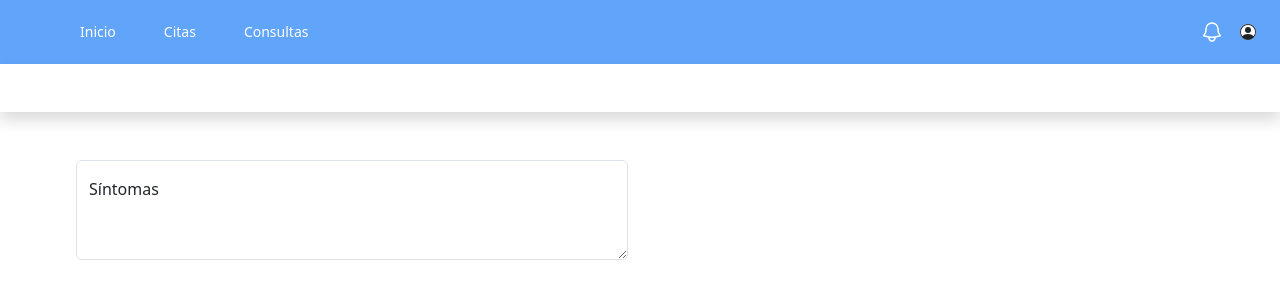
After one commit to EliasE83/MedQ-AMV, a Flask app: page /nuevaconsulta in a window 1280 px wide. The commit adds this page. Shown: the top 300 px of the page. Run offline with Flask 3, Linux system fonts and the light colour scheme; some libraries are stand-ins or nearby versions.

```diff
--- a/app.py
+++ b/app.py
@@ -108,6 +108,10 @@ def citas():
 def consultas():
     return render_template('consultas.html')
 
+@app.route('/nuevaconsulta')
+def nuevaconsulta():
+    return render_template('nuevaconsulta.html')
+
 
 #Ejecucion del Servidor en el puerto 5000
 if __name__ == '__main__':
--- a/templates/consultas.html
+++ b/templates/consultas.html
@@ -7,6 +7,8 @@
       <div class="overflow-x-auto">
         <!-- Div para citas pendientes -->
         <div class="mb-4">
+          <a href="/nuevaconsulta" class="inline-block rounded bg-indigo-600 px-5 py-3 text-xl font-medium text-white hover:bg-indigo-700 mb-3">Nueva consulta</a>
+
           <h2 class="text-xl font-semibold mb-2">Tickets de consultas virtuales</h2>
 
     <div class="overflow-x-auto">
--- a/templates/dashboardU.html
+++ b/templates/dashboardU.html
@@ -5,6 +5,8 @@
     <meta name="viewport" content="width=device-width, initial-scale=1.0">
     <title>Document</title>
     <script src="https://cdn.tailwindcss.com"></script>
+    <link rel="stylesheet" href="https://cdn.jsdelivr.net/npm/bootstrap-icons@1.10.5/font/bootstrap-icons.css">
+    <link href="https://cdn.jsdelivr.net/npm/bootstrap@5.3.1/dist/css/bootstrap.min.css" rel="stylesheet" integrity="sha384-4bw+/aepP/YC94hEpVNVgiZdgIC5+VKNBQNGCHeKRQN+PtmoHDEXuppvnDJzQIu9" crossorigin="anonymous">
 </head>
 <body>
 
@@ -14,7 +16,7 @@
         <div class="flex h-16 items-center justify-between">
           <div class="flex items-center">
             <div class="flex-shrink-0">
-              <img class="h-8 w-8" src="https://tailwindui.com/img/logos/mark.svg?color=indigo&shade=500" alt="Your Company">
+              <!-- <img class="h-8 w-8" src="https://tailwindui.com/img/logos/mark.svg?color=indigo&shade=500" alt="Your Company"> -->
             </div>
             <div class="hidden md:block">
               <div class="ml-10 flex items-baseline space-x-4">
@@ -39,7 +41,10 @@
                 <div>
                   <button type="button" class="relative flex max-w-xs items-center rounded-full bg-white text-sm focus:outline-none focus:ring-2 focus:ring-white focus:ring-offset-2 focus:ring-offset-gray-800" id="user-menu-button" aria-expanded="false" aria-haspopup="true">
                     <span class="absolute -inset-1.5"></span>
-                    <img class="h-8 w-8 rounded-full" src="" alt="">
+                    <svg xmlns="http://www.w3.org/2000/svg" width="16" height="16" fill="currentColor" class="bi bi-person-circle" viewBox="0 0 16 16">
+                      <path d="M11 6a3 3 0 1 1-6 0 3 3 0 0 1 6 0z"/>
+                      <path fill-rule="evenodd" d="M0 8a8 8 0 1 1 16 0A8 8 0 0 1 0 8zm8-7a7 7 0 0 0-5.468 11.37C3.242 11.226 4.805 10 8 10s4.757 1.225 5.468 2.37A7 7 0 0 0 8 1z"/>
+                    </svg>
                   </button>
                 </div>
 
@@ -81,5 +86,6 @@
   </div>
   {% block body %}
   {% endblock %}
+  <script src="https://cdn.jsdelivr.net/npm/bootstrap@5.3.1/dist/js/bootstrap.bundle.min.js" integrity="sha384-HwwvtgBNo3bZJJLYd8oVXjrBZt8cqVSpeBNS5n7C8IVInixGAoxmnlMuBnhbgrkm" crossorigin="anonymous"></script>
 </body>
 </html>
--- /dev/null
+++ b/templates/nuevaconsulta.html
@@ -0,0 +1,26 @@
+{% extends 'dashboardU.html' %}
+
+{% block body%}
+
+<div class="flex justify-center px-16">
+    <div class="container">
+        <div class="overflow-x-auto">
+            <div class="row">
+                <div class="col-md-6">
+
+                    <div class="form-floating mb-3">
+                        <textarea class="form-control" placeholder="Ingrese sus síntomas" id="floatingTextarea2" style="height: 100px"></textarea>
+                        <label for="floatingTextarea2">Síntomas</label>
+                    </div>
+                    <div class="mb-3">
+
+                    </div>
+                </div>
+                <div class="col-md-6"></div>
+            </div>
+        </div>
+    </div>
+</div>
+
+
+{% endblock %}
```
